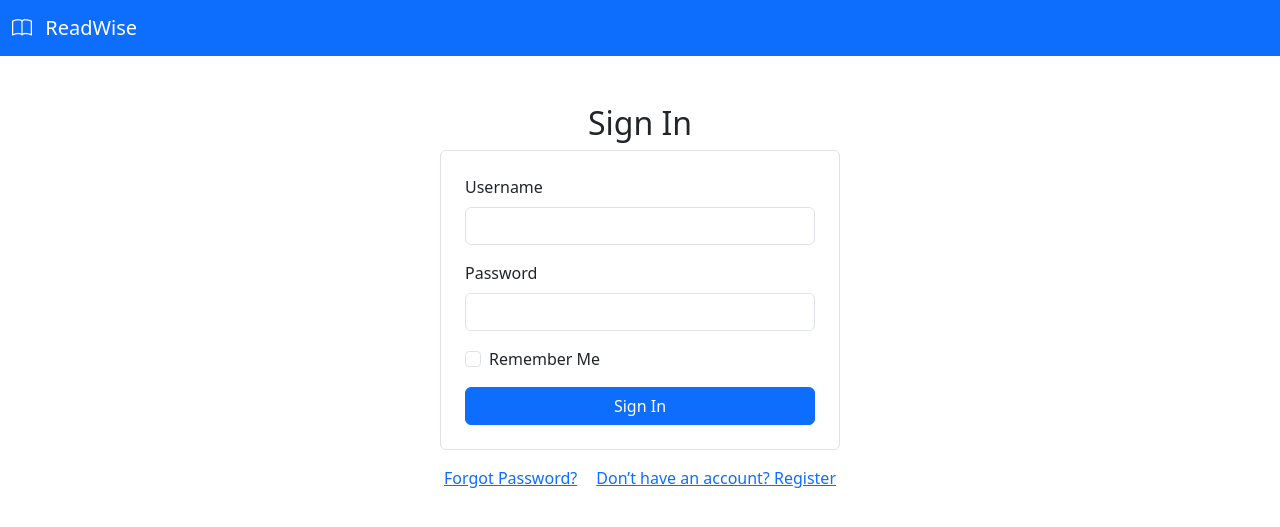
After one commit to SamsonEshipillahPasili/readwise, a Django app: page /accounts/sign-in in a window 1280 px wide. The commit adds this page. Shown: the top 527 px of the page. Run offline with Django 5.2, Linux system fonts and the light colour scheme.

Commit message:
Add the sign in page

```diff
--- /dev/null
+++ b/accounts/templates/accounts/sign_in.html
@@ -0,0 +1,51 @@
+{% extends 'base.html' %}
+
+{% block title %}
+Sign In
+{% endblock title %}
+
+{% block body %}
+
+<nav class="navbar bg-primary" data-bs-theme="dark">
+  <div class="container-fluid">
+    <a class="navbar-brand" href="#">
+      <i class="bi bi-book"></i>
+      <span class="ms-2">ReadWise</span>
+    </a>
+  </div>
+</nav>
+
+<h2 class="text-center mt-5">Sign In</h2>
+
+<div class="d-flex justify-content-center mt-2">
+    <div style="width: 100%; max-width: 400px;">
+
+        <form class="p-4 border rounded">
+            <div class="mb-3">
+                <label for="username" class="form-label">Username</label>
+                <input type="text" class="form-control" id="username">
+            </div>
+
+            <div class="mb-3">
+                <label for="password" class="form-label">Password</label>
+                <input type="password" class="form-control" id="password">
+            </div>
+
+            <div class="mb-3 form-check">
+                <input type="checkbox" class="form-check-input" id="remember">
+                <label class="form-check-label" for="remember">Remember Me</label>
+            </div>
+
+            <button type="submit" class="btn btn-primary w-100">Sign In</button>
+        </form>
+
+        <div class="d-flex justify-content-between mt-3 px-1">
+            <a href="#">Forgot Password?</a>
+            <a href="#">Don’t have an account? Register</a>
+        </div>
+
+    </div>
+</div>
+
+
+{% endblock body %}
--- /dev/null
+++ b/accounts/urls.py
@@ -0,0 +1,8 @@
+from django.urls import path
+from .views import SignInTemplateView
+
+app_name = 'accounts'
+
+urlpatterns = [
+    path('sign-in', SignInTemplateView.as_view(), name='sign_in')
+]
--- a/accounts/views.py
+++ b/accounts/views.py
@@ -1,3 +1,5 @@
 from django.shortcuts import render
+from django.views.generic import TemplateView
 
-# Create your views here.
+class SignInTemplateView(TemplateView):
+    template_name = 'accounts/sign_in.html'
--- a/readwise/urls.py
+++ b/readwise/urls.py
@@ -1,22 +1,7 @@
-"""
-URL configuration for readwise project.
-
-The `urlpatterns` list routes URLs to views. For more information please see:
-    https://docs.djangoproject.com/en/6.0/topics/http/urls/
-Examples:
-Function views
-    1. Add an import:  from my_app import views
-    2. Add a URL to urlpatterns:  path('', views.home, name='home')
-Class-based views
-    1. Add an import:  from other_app.views import Home
-    2. Add a URL to urlpatterns:  path('', Home.as_view(), name='home')
-Including another URLconf
-    1. Import the include() function: from django.urls import include, path
-    2. Add a URL to urlpatterns:  path('blog/', include('blog.urls'))
-"""
 from django.contrib import admin
-from django.urls import path
+from django.urls import include, path
 
 urlpatterns = [
     path('admin/', admin.site.urls),
+    path('accounts/', include('accounts.urls'))
 ]
--- a/templates/base.html
+++ b/templates/base.html
@@ -5,6 +5,7 @@
     <meta name="viewport" content="width=device-width, initial-scale=1">
     <title>ReadWise | {% block title %} {% endblock title %}</title>
     <link href="https://cdn.jsdelivr.net/npm/bootstrap@5.3.8/dist/css/bootstrap.min.css" rel="stylesheet" integrity="sha384-sRIl4kxILFvY47J16cr9ZwB07vP4J8+LH7qKQnuqkuIAvNWLzeN8tE5YBujZqJLB" crossorigin="anonymous">
+    <link rel="stylesheet" href="https://cdn.jsdelivr.net/npm/bootstrap-icons@1.13.1/font/bootstrap-icons.min.css">
   </head>
 
   <body>
```
